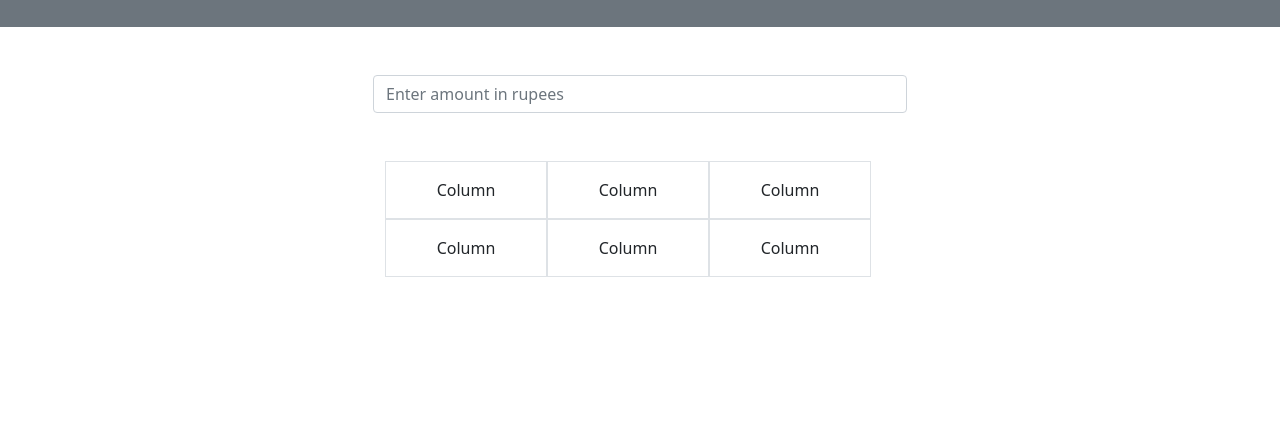
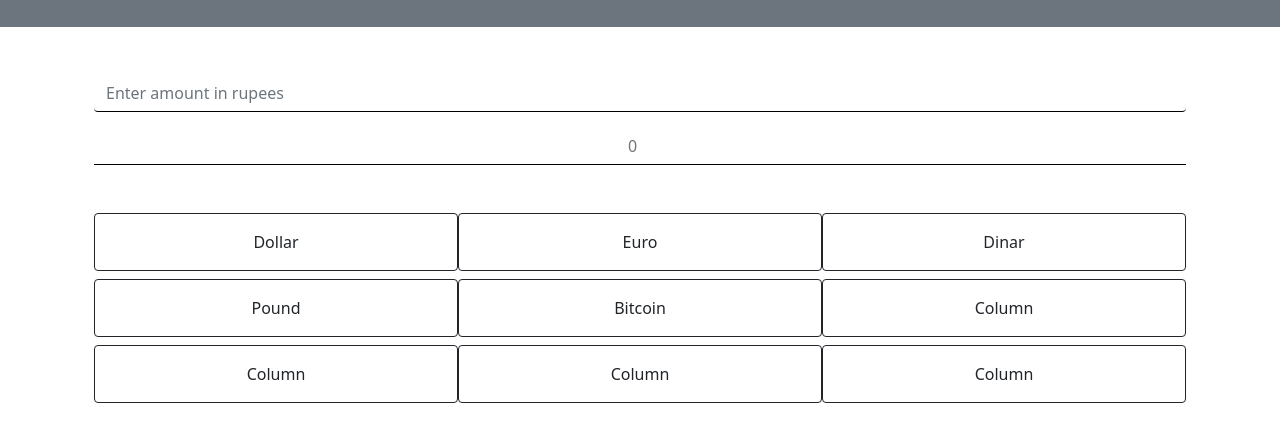
Before and after one commit to indhu-github/currency-converter, a plain HTML site: page index.html in a window 1280 px wide. Shown: the part 77-518 px from the top of the page. Drawn offline with nearby package versions, Linux system fonts and the light colour scheme.

Commit message:
ui design

```diff
--- /dev/null
+++ b/app.js
@@ -0,0 +1,9 @@
+const input = document.getElementById("rupees");
+const output = document.getElementById("output");
+
+
+input.addEventListener("keyup",convertCurrency);
+
+function convertCurrency(){
+
+}
--- a/index.html
+++ b/index.html
@@ -10,7 +10,9 @@
       integrity="sha384-EVSTQN3/azprG1Anm3QDgpJLIm9Nao0Yz1ztcQTwFspd3yD65VohhpuuCOmLASjC"
       crossorigin="anonymous"
     />
+    <link rel="stylesheet" href="styles.css" />
     <title>Currency Converter</title>
+    <script defer src="app.js"></script>
   </head>
   <body>
     <header id="main-header" class="bg-secondary text-white p-4 mb-3">
@@ -23,7 +25,7 @@
       </div>
     </header>
     <div class="container">
-      <div class="row w-50 align-self-center m-auto mt-5">
+      <div class="row align-self-center m-auto mt-5">
         <div class="col">
           <input
             type="number"
@@ -31,17 +33,42 @@
             id="rupees"
             placeholder="Enter amount in rupees"
           />
+          <input
+            type="number"
+            readonly
+            class="form-control-plaintext mt-3 text-center"
+            id="output"
+            placeholder="0"
+          />
         </div>
-      </div>
-
-      <div class="container row w-50 align-self-center m-auto mt-5">
-        <div class="row row-cols-3">
-          <div class="col border p-3 text-center">Column</div>
-          <div class="col border p-3 text-center">Column</div>
-          <div class="col border p-3 text-center">Column</div>
-          <div class="col border p-3 text-center">Column</div>
-          <div class="col border p-3 text-center">Column</div>
-          <div class="col border p-3 text-center">Column</div>
+        <div class="row row-cols-3 mt-5 mx-auto">
+          <div class="btn btn-outline-dark p-3 text-center rounded mb-2">
+            Dollar
+          </div>
+          <div class="btn btn-outline-dark p-3 text-center rounded mb-2">
+            Euro
+          </div>
+          <div class="btn btn-outline-dark p-3 text-center rounded mb-2">
+            Dinar
+          </div>
+          <div class="btn btn-outline-dark p-3 text-center rounded mb-2">
+            Pound
+          </div>
+          <div class="btn btn-outline-dark p-3 text-center rounded mb-2">
+            Bitcoin
+          </div>
+          <div class="btn btn-outline-dark p-3 text-center rounded mb-2">
+            Column
+          </div>
+          <div class="btn btn-outline-dark p-3 text-center rounded mb-2">
+            Column
+          </div>
+          <div class="btn btn-outline-dark p-3 text-center rounded mb-2">
+            Column
+          </div>
+          <div class="btn btn-outline-dark p-3 text-center rounded mb-2">
+            Column
+          </div>
         </div>
       </div>
     </div>
--- /dev/null
+++ b/styles.css
@@ -0,0 +1,11 @@
+#rupees {
+  border: none;
+  border-bottom: 1px solid black;
+}
+#output {
+  border: 0;
+  border-bottom: 1px solid black;
+}
+input:focus {
+  outline: none;
+}
```
